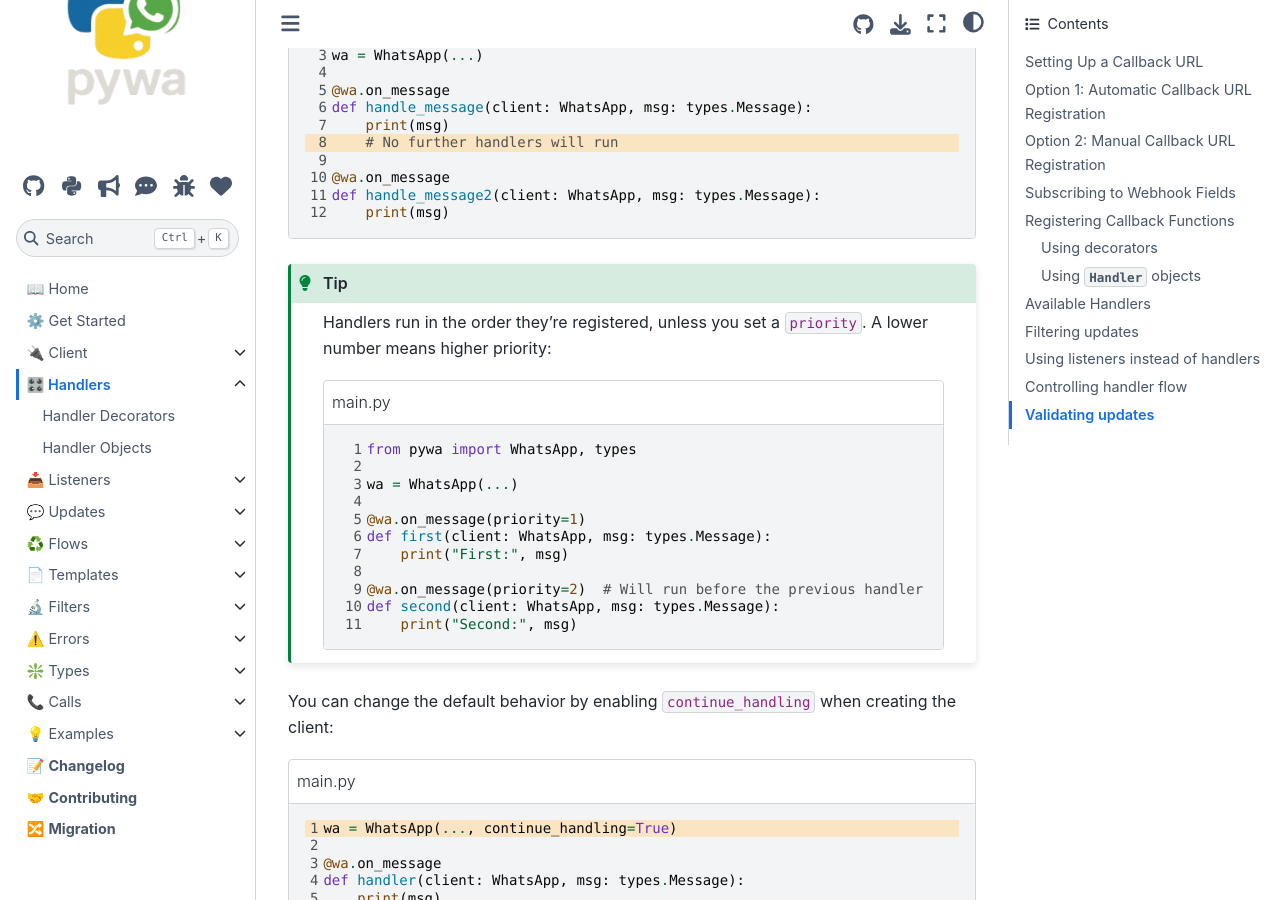
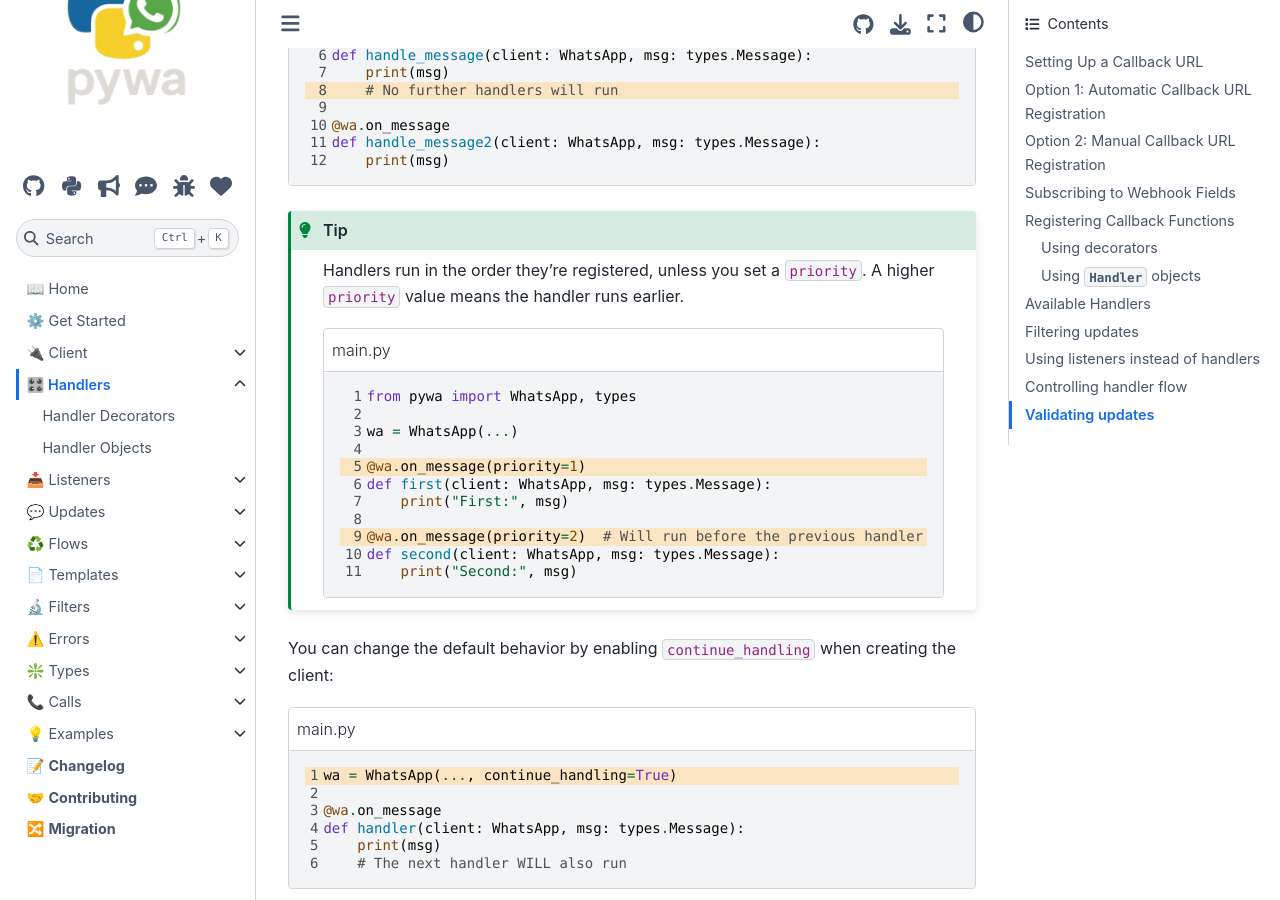
Before and after one commit to david-lev/pywa, a Sphinx documentation site: the page built from docs/source/content/handlers/overview.rst, in a window 1280 px wide and 900 px high, scrolled down 9446 px. Built offline with Sphinx 7.4.7 and the Sphinx Book theme 1.1.4, drawn with Linux system fonts in a browser that asks for light colours; the version number is read from the project's files by our own code; some of the changed text lies outside the part shown.

Commit message:
[docs] improving examples

```diff
--- a/docs/source/content/handlers/overview.rst
+++ b/docs/source/content/handlers/overview.rst
@@ -441,11 +439,12 @@ By default, once a handler processes an update, no other handlers are called.
 .. tip::
 
     Handlers run in the order they’re registered, unless you set a ``priority``.
-    A lower number means higher priority:
+    A higher ``priority`` value means the handler runs earlier.
 
     .. code-block:: python
         :caption: main.py
         :linenos:
+        :emphasize-lines: 5, 9
 
         from pywa import WhatsApp, types
 
```
Also changed, not shown: other parts of docs/source/content/handlers/overview.rst (+2 -4 lines).
